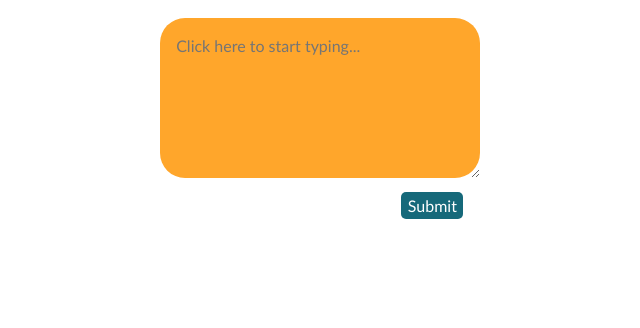
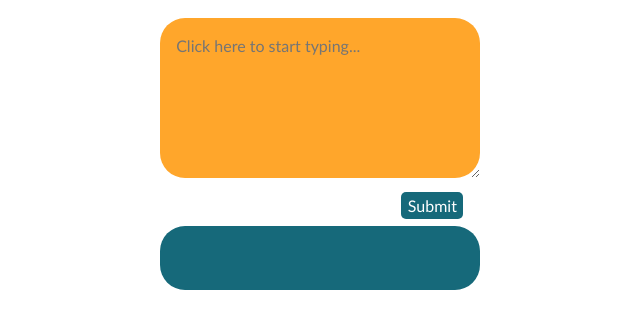
Before and after one commit to betahope/Scrimba-Front-End-Path, a plain HTML site: page index.html in a window 1280 px wide. Shown: the part 134-462 px from the top of the page, without its empty margins (319-959 px from the left). Drawn offline with nearby package versions, Linux system fonts and the light colour scheme.

Commit message:
Styled the entries section

```diff
--- a/style.css
+++ b/style.css
@@ -32,4 +32,15 @@ body {
  background-color: #16697A;
  padding: 0.5% 2%;
  margin-left: 75%;
+ margin-bottom: 2%;
 }
+
+#entries {
+ background-color: #16697A;
+ color: #ede7e3;
+ font-family: cursive;
+ padding: 2em;
+ max-width: 20em;
+ border: unset;
+ border-radius: 25px;
+}
```
